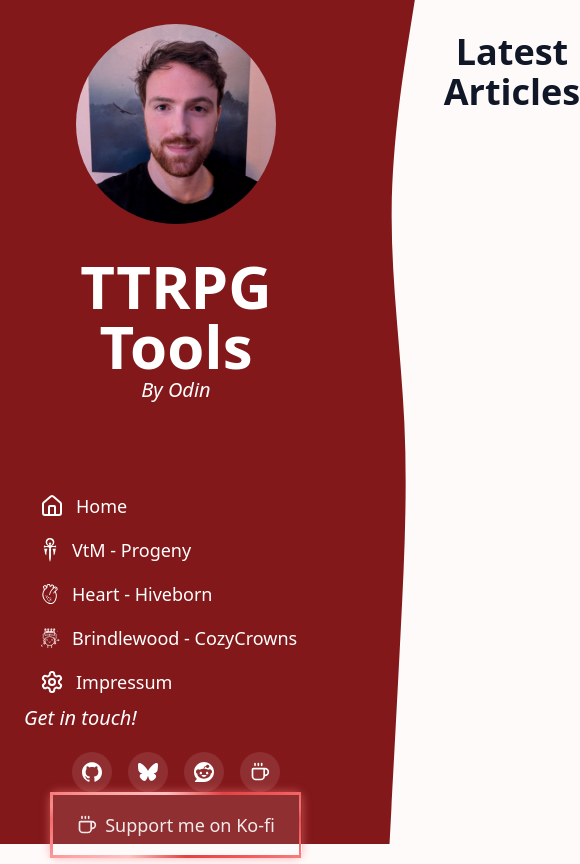
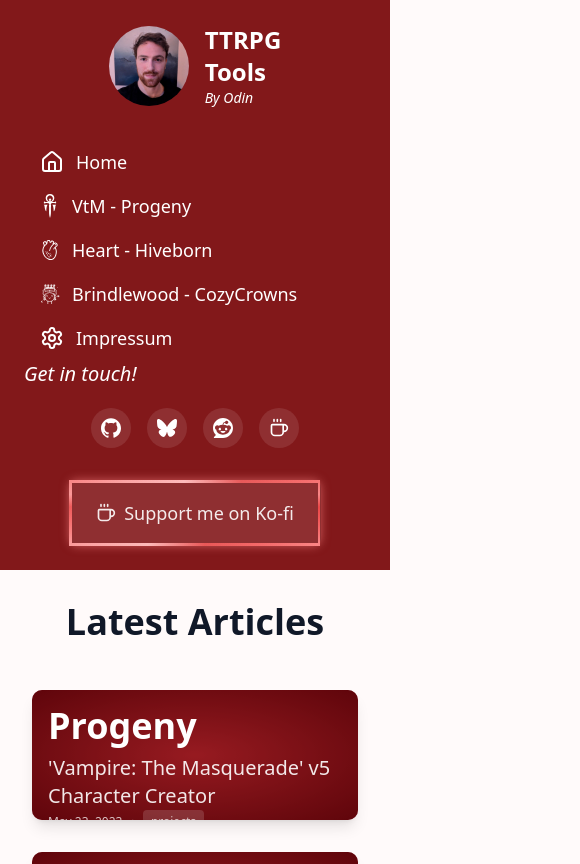
Before and after one commit to Odin94/odin-dev-blog, a Next.js app: page / in a window 390 px wide. Shown: the top 864 px of the page, 580 px wide, since content can reach past the window. Built offline with nearby package versions, Linux system fonts and the light colour scheme.

Commit message:
Make page look good on mobile

```diff
--- /dev/null
+++ b/src/app/ResponsiveLayout.tsx
@@ -0,0 +1,43 @@
+"use client"
+
+import { AppSidebar } from "./sidebar/AppSidebar"
+
+type ResponsiveLayoutProps = {
+    children: React.ReactNode
+}
+
+export function ResponsiveLayout({ children }: ResponsiveLayoutProps) {
+    return (
+        <div className="min-h-screen w-full">
+            {/* Mobile layout: sidebar flows with content */}
+            <div className="md:hidden">
+                <div className="bg-red-900 text-white">
+                    <AppSidebar />
+                </div>
+                <main className="bg-snow min-h-screen w-full">{children}</main>
+            </div>
+
+            {/* Desktop layout: fixed sidebar with wave */}
+            <div className="hidden md:block">
+                {/* Sidebar column */}
+                <div className="fixed top-0 left-0 h-screen w-88 bg-red-900 text-white">
+                    <AppSidebar />
+                </div>
+                {/* Wave column */}
+                <div
+                    className="fixed top-0 left-88 h-screen w-32"
+                    style={{
+                        backgroundImage: "url('/wave-haikei.svg')",
+                        backgroundRepeat: "no-repeat",
+                        backgroundSize: "auto 100%",
+                        backgroundPosition: "left center",
+                    }}
+                />
+                {/* Main content column */}
+                <main className="bg-snow ml-120 min-h-screen w-[calc(100%-30rem)]">
+                    {children}
+                </main>
+            </div>
+        </div>
+    )
+}
--- a/src/app/layout.tsx
+++ b/src/app/layout.tsx
@@ -1,7 +1,7 @@
 import type { Metadata } from "next"
 import { Geist, Geist_Mono } from "next/font/google"
 import "./globals.css"
-import { AppSidebar } from "./sidebar/AppSidebar"
+import { ResponsiveLayout } from "./ResponsiveLayout"
 
 const geistSans = Geist({
     variable: "--font-geist-sans",
@@ -31,26 +31,7 @@ export default function RootLayout({
             <body
                 className={`${geistSans.variable} ${geistMono.variable} flex min-h-screen antialiased`}
             >
-                <div className="min-h-screen w-full">
-                    {/* Sidebar column */}
-                    <div className="fixed top-0 left-0 h-screen w-88 bg-red-900 text-white">
-                        <AppSidebar />
-                    </div>
-                    {/* Wave column */}
-                    <div
-                        className="fixed top-0 left-88 h-screen w-32"
-                        style={{
-                            backgroundImage: "url('/wave-haikei.svg')",
-                            backgroundRepeat: "no-repeat",
-                            backgroundSize: "auto 100%",
-                            backgroundPosition: "left center",
-                        }}
-                    />
-                    {/* Main content column */}
-                    <main className="bg-snow ml-120 min-h-screen w-[calc(100%-30rem)]">
-                        {children}
-                    </main>
-                </div>
+                <ResponsiveLayout>{children}</ResponsiveLayout>
             </body>
         </html>
     )
--- a/src/app/sidebar/AppSidebar.tsx
+++ b/src/app/sidebar/AppSidebar.tsx
@@ -2,6 +2,7 @@ import { SocialMedia } from "@/components/SocialMedia"
 import { Coffee, Home, Settings } from "lucide-react"
 import Image from "next/image"
 import Link from "next/link"
+import { SidebarHeader } from "./SidebarHeader"
 
 const menuItems = [
     {
@@ -66,23 +67,12 @@ const menuItems = [
 
 export function AppSidebar() {
     return (
-        <div className="flex h-screen flex-col p-6">
+        <div className="flex flex-col p-6 md:h-screen">
             {/* Header */}
-            <div className="flex flex-col items-center">
-                <Image
-                    src="/profile_25.jpg"
-                    height={200}
-                    width={200}
-                    alt="Profile Image"
-                    className="aspect-square rounded-full object-cover"
-                />
-                <h1 className="mt-8 text-6xl font-bold text-white">TTRPG</h1>
-                <h1 className="text-6xl font-bold text-white">Tools</h1>
-                <h2 className="text-xl text-white italic">By Odin</h2>
-            </div>
+            <SidebarHeader />
 
             {/* Menu */}
-            <nav className="mt-20 flex-1 space-y-0">
+            <nav className="mt-8 flex-1 space-y-0 md:mt-20">
                 {menuItems.map((item) => (
                     <div key={item.title}>
                         <Link
@@ -103,7 +93,7 @@ export function AppSidebar() {
             </nav>
 
             {/* Footer */}
-            <div className="mt-auto flex flex-col items-center">
+            <div className="mt-8 flex flex-col items-center md:mt-auto">
                 <a
                     href="https://ko-fi.com/odin_dev"
                     target="_blank"
--- /dev/null
+++ b/src/app/sidebar/SidebarHeader.tsx
@@ -0,0 +1,37 @@
+import Image from "next/image"
+
+export function SidebarHeader() {
+    return (
+        <div className="flex flex-col items-center md:items-center">
+            {/* Mobile layout: horizontal with smaller image */}
+            <div className="flex items-center gap-4 md:hidden">
+                <Image
+                    src="/profile_25.jpg"
+                    height={80}
+                    width={80}
+                    alt="Profile Image"
+                    className="aspect-square rounded-full object-cover"
+                />
+                <div className="flex flex-col">
+                    <h1 className="text-2xl font-bold text-white">TTRPG</h1>
+                    <h1 className="text-2xl font-bold text-white">Tools</h1>
+                    <h2 className="text-sm text-white italic">By Odin</h2>
+                </div>
+            </div>
+
+            {/* Desktop layout: vertical with larger image */}
+            <div className="hidden md:flex md:flex-col md:items-center">
+                <Image
+                    src="/profile_25.jpg"
+                    height={200}
+                    width={200}
+                    alt="Profile Image"
+                    className="aspect-square rounded-full object-cover"
+                />
+                <h1 className="mt-8 text-6xl font-bold text-white">TTRPG</h1>
+                <h1 className="text-6xl font-bold text-white">Tools</h1>
+                <h2 className="text-xl text-white italic">By Odin</h2>
+            </div>
+        </div>
+    )
+}
```
Also changed, not shown: src/app/articles/[slug]/page.tsx (+2 -13 lines), src/app/articles/page.tsx (+2 -12 lines), src/app/page.tsx (+3 -13 lines), src/lib/types.ts (added, +11 -0 lines).
